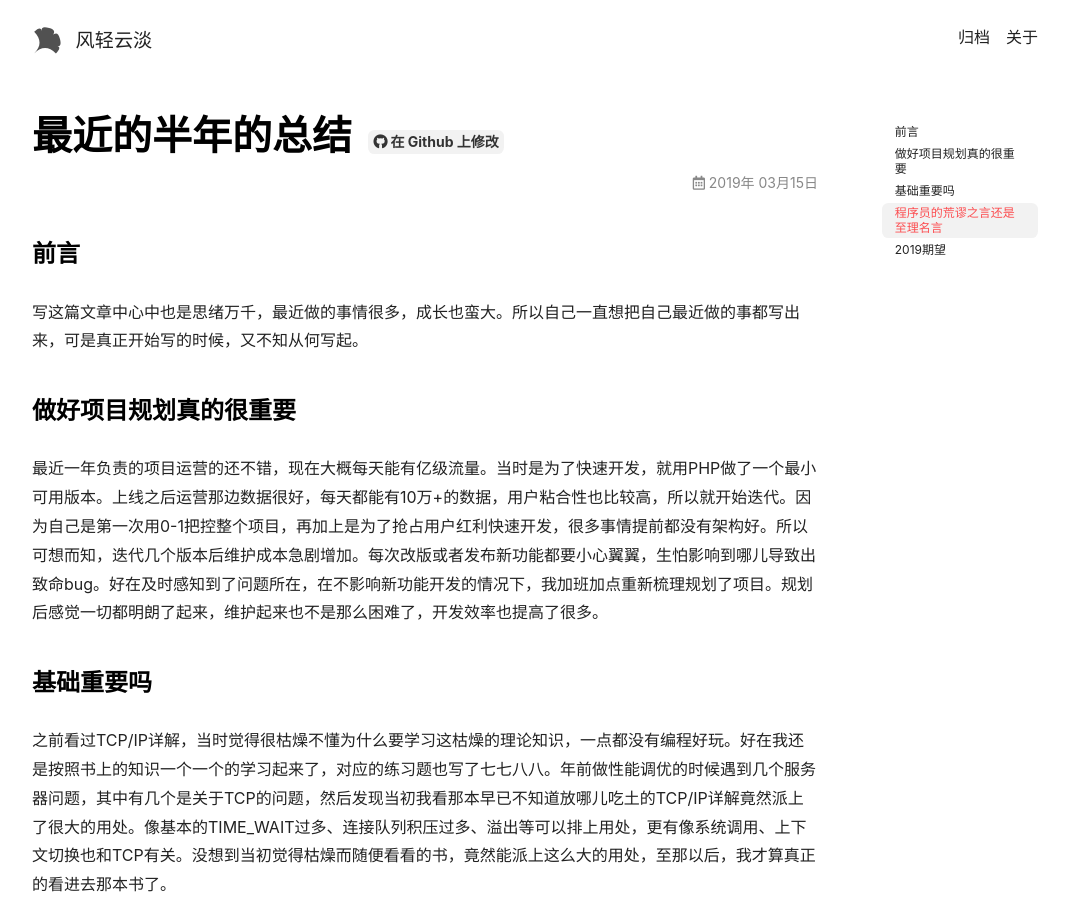
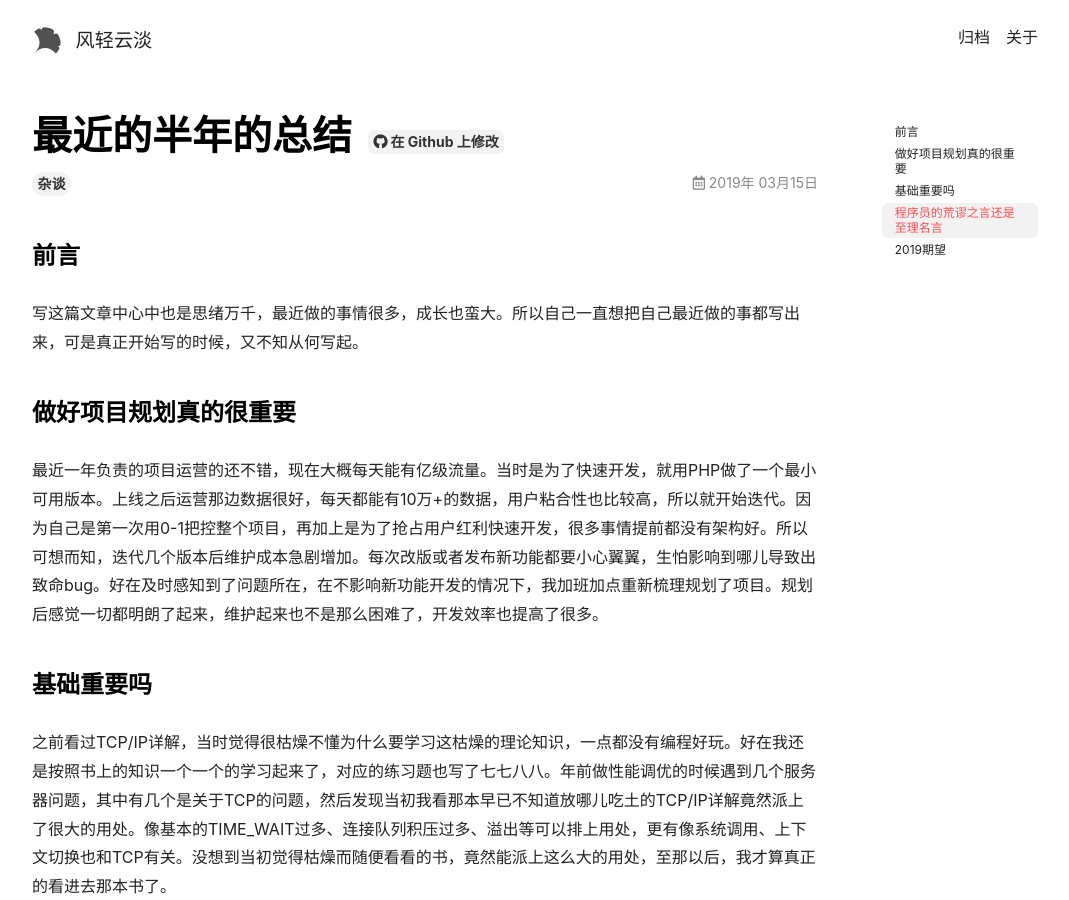
Before and after one commit to zhaodezhen/dezhen.github.io, a Jekyll site: the page built from _posts/2019-03-15-最近的半年的总结.md, in a window 1280 px wide and 900 px high. Shown: the whole window, without its empty margins (105-1174 px from the left). Built offline with Jekyll 4.4.1, drawn with Linux system fonts in a browser that asks for light colours; nearby versions of some CDN libraries.

Commit message:
Update 2019-03-15-最近的半年的总结.md

```diff
--- a/_posts/2019-03-15-最近的半年的总结.md
+++ b/_posts/2019-03-15-最近的半年的总结.md
@@ -1,5 +1,7 @@
 ---
 published: true
+key: 20190316
+tags: 杂谈
 ---
 ### 前言
 
```
